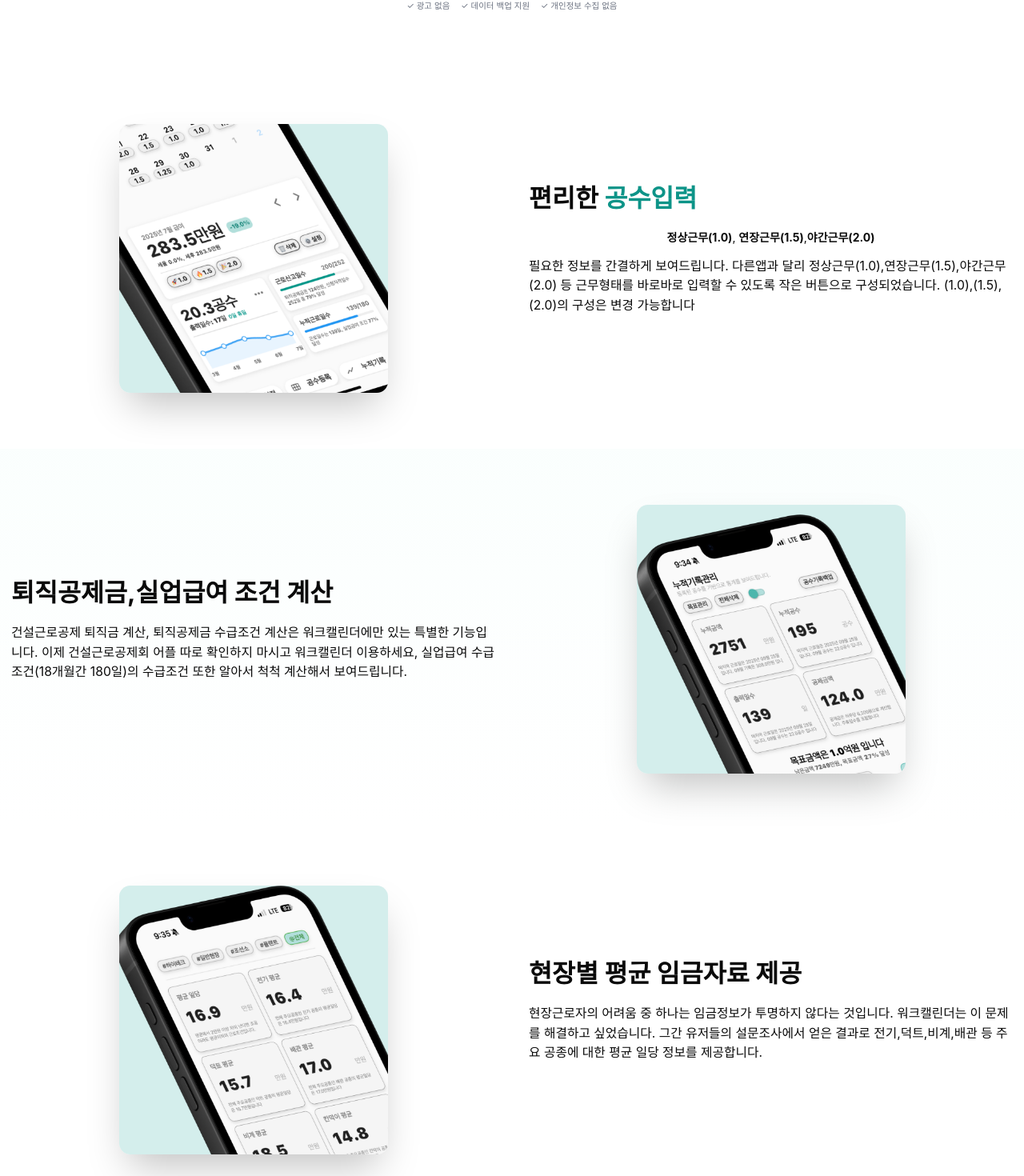
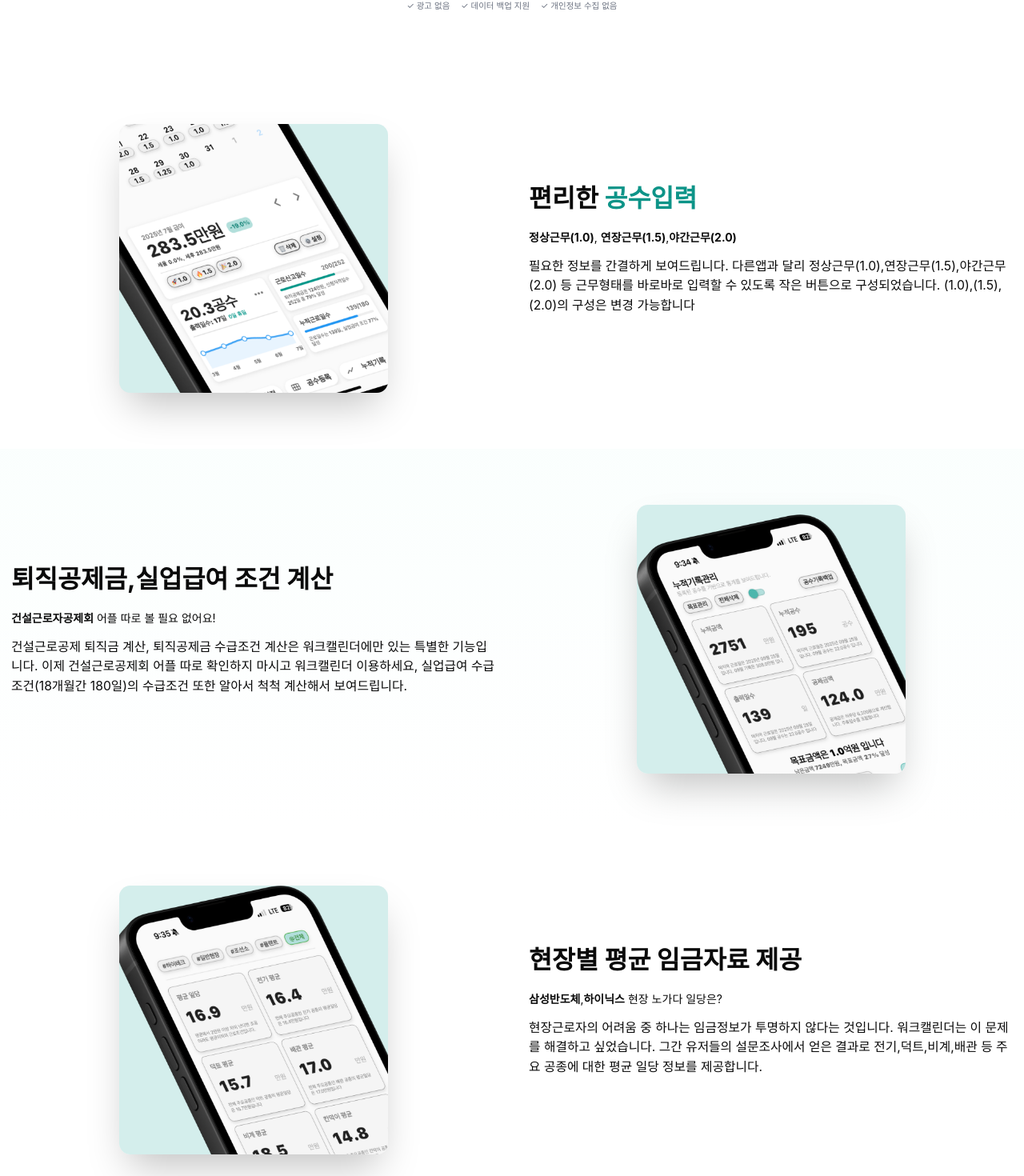
Before and after one commit to leechanghyunv/landing_page, a Next.js app: page / in a window 1280 px wide. Shown: the part 879-2349 px from the top of the page at 80% size. Built offline with nearby package versions, Linux system fonts and the light colour scheme.

Commit message:
250909-1

```diff
--- a/src/app/components/Feature1Section.js
+++ b/src/app/components/Feature1Section.js
@@ -33,12 +33,13 @@ export function Feature1Section() {
               </h2>
 
 
-<div className="flex justify-center items-start gap-2 text-sm sm:text-base pb-4">
+<div className="flex justify-center lg:justify-start items-start gap-2 text-sm sm:text-base pb-4">
   <div>
     <strong>정상근무(1.0)</strong>, <strong>연장근무(1.5)</strong>,
     <strong>야간근무(2.0)</strong>
   </div>
 </div>
+
 
 
 
--- a/src/app/components/Feature2Section.js
+++ b/src/app/components/Feature2Section.js
@@ -12,6 +12,16 @@ export function Feature2Section() {
               <h2 className="text-2xl sm:text-3xl md:text-4xl font-bold mb-4 sm:mb-6">
                 퇴직공제금,실업급여 조건 계산
               </h2>
+
+<div className="flex justify-center lg:justify-start items-start gap-2 text-sm sm:text-base pb-4">
+  <div>
+    <strong>건설근로자공제회</strong> 어플 따로 볼 필요 없어요!
+
+  </div>
+</div>
+
+
+
               <p className="text-sm sm:text-base md:text-lg text-muted-foreground mb-4 sm:mb-6 leading-relaxed">
                 건설근로공제 퇴직금 계산, 퇴직공제금 수급조건
                 계산은 워크캘린더에만 있는 특별한 기능입니다. 이제
--- a/src/app/components/Feature3Section.js
+++ b/src/app/components/Feature3Section.js
@@ -28,6 +28,15 @@ export function Feature3Section() {
               <h2 className="text-2xl sm:text-3xl md:text-4xl font-bold mb-4 sm:mb-6">
                 현장별 평균 임금자료 제공
               </h2>
+
+<div className="flex justify-center lg:justify-start items-start gap-2 text-sm sm:text-base pb-4">
+  <div>
+    <strong>삼성반도체</strong>,<strong>하이닉스</strong> 현장 노가다 일당은?
+
+  </div>
+</div>
+
+
               <p className="text-sm sm:text-base md:text-lg text-muted-foreground mb-4 sm:mb-6 leading-relaxed">
                 현장근로자의 어려움 중 하나는 임금정보가 투명하지
                 않다는 것입니다. 워크캘린더는 이 문제를 해결하고
```
